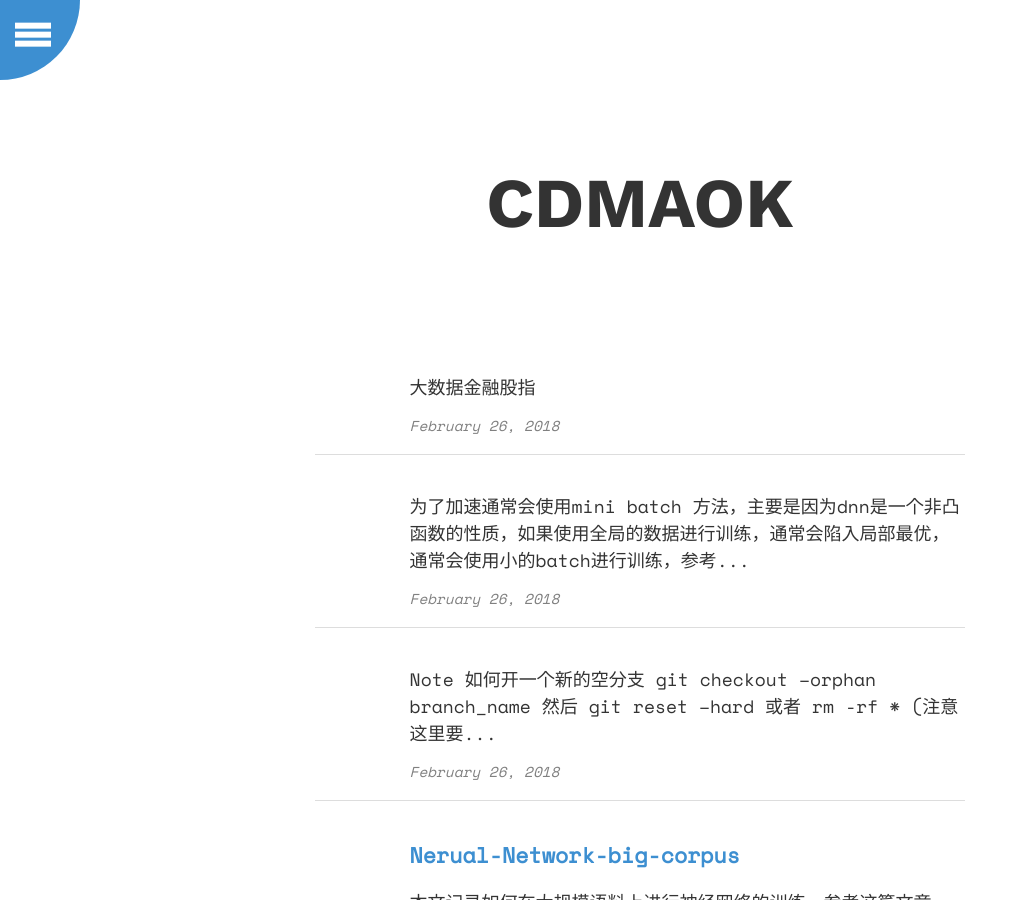
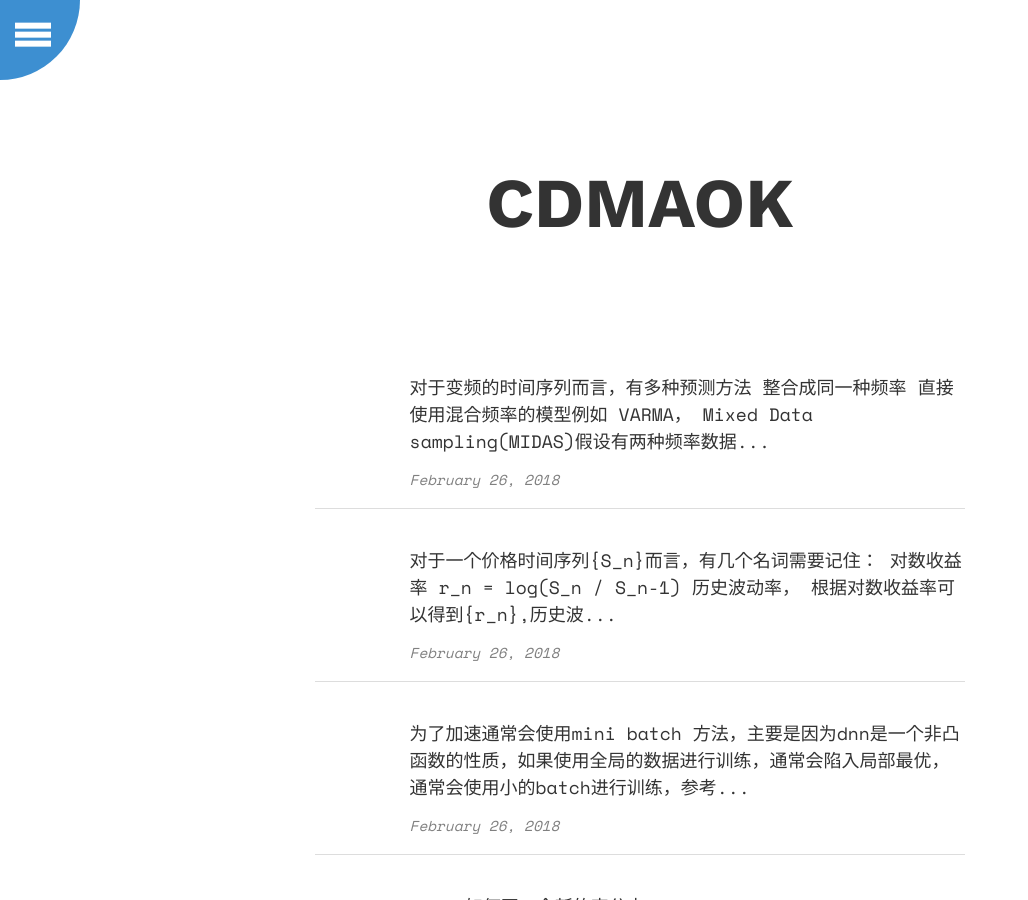
Before and after one commit to cdmaok/cdmaok.github.io, a Jekyll site: the page built from index.html, in a window 1280 px wide and 900 px high. Shown: the whole window, without its empty margins (0-1028 px from the left). Built offline with Jekyll 4.4.1, drawn with Linux system fonts in a browser that asks for light colours.

Commit message:
update now

```diff
--- a/_posts/2017-11-05-Options-notes.markdown
+++ b/_posts/2017-11-05-Options-notes.markdown
@@ -6,4 +6,8 @@ categories:
 -blog
 ---
 
-大数据金融股指
+对于一个价格时间序列{S_n}而言，有几个名词需要记住：
+
+* 对数收益率 r_n = log(S_n / S_n-1)
+* 历史波动率， 根据对数收益率可以得到{r_n},历史波动率为 **对数收益率** 的标准差
+* 偏度 用来衡量测量样本对于其均值的位置，更偏向左边还是更偏向右边。
--- /dev/null
+++ b/_posts/2018-02-22-Mix-Frequency-TS-prediction.markdown
@@ -0,0 +1,20 @@
+---
+layout: post
+title:  Mixed Frequency Time Series Predcition
+description: some notes on midas
+categories:
+-blog
+---
+
+
+对于变频的时间序列而言，有多种预测方法
+
+* 整合成同一种频率
+* 直接使用混合频率的模型例如 VARMA， Mixed Data sampling(MIDAS)
+
+假设有两种频率数据，基本频率为月度数据，时间单位为T，变频数据为U，U=mT，为高频数据，点t和点t-1之间可以观察到m个点。
+
+常见的自回归模型对于月度数据来说不太适用，主要有以下原因：
+* 每个月并非等距，例如说每个月天数不同，二月份有春节假期等，那个月的工作日数量不一样等等，会影响到工业生产总值之类的指标。需要加入季节或者其他指标进行调整
+
+* 整合成同一种频率的做法分成两类，一种是将低频插补成带缺失数据的高频序列。通过低频数据预估缺失项，可以用卡曼滤波等方法，还有简单的统计方法；还有一种是将高频数据转化为低频数据，例如说日度数据转月度数据，可以直接代替即可，一般不适合跨度过大的频率切换，会造成信息量损失。也可以用卡曼滤波进行过滤选择
```
Also changed, not shown: README.md.
